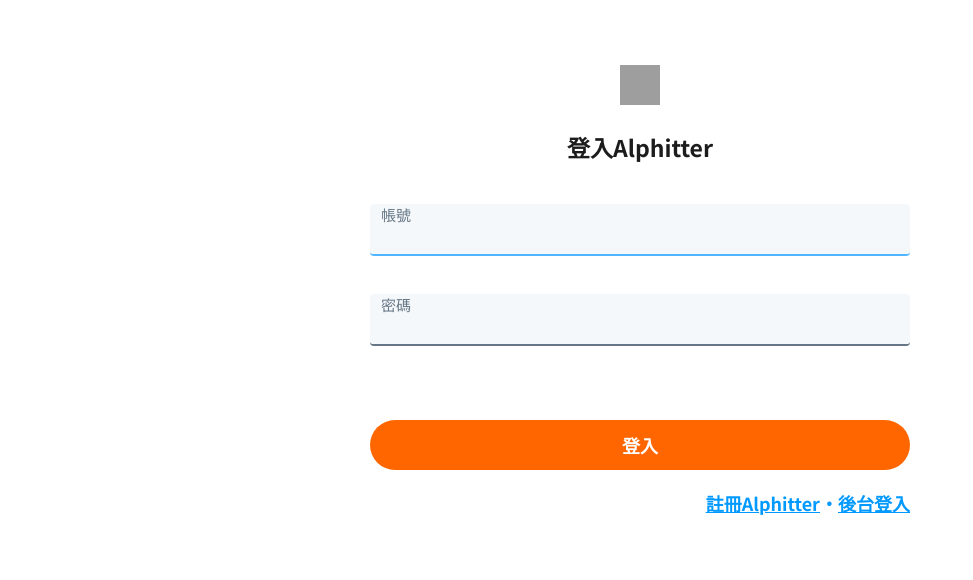
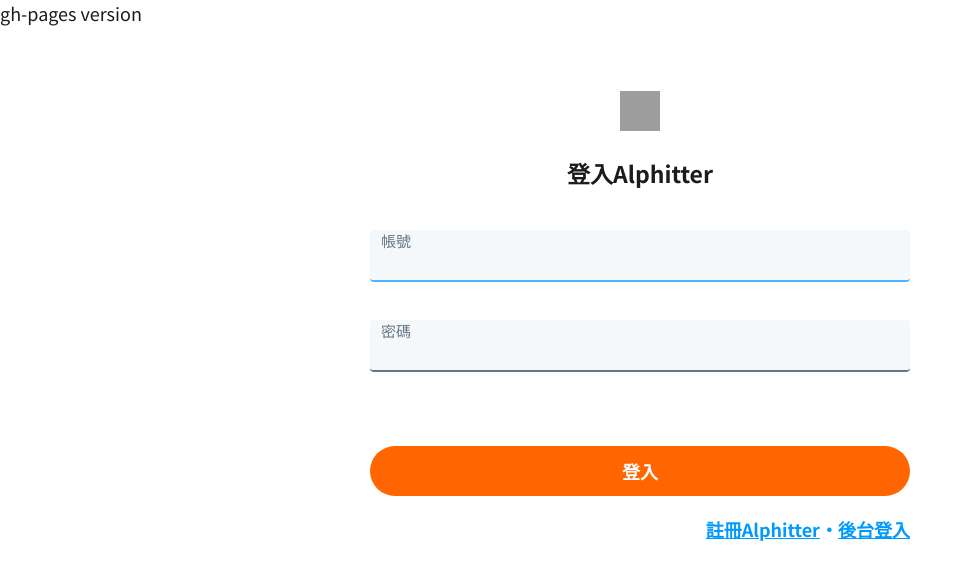
Before and after one commit to sss63232/project-simple-twitter-vue, a Vue app: page /#/login in a window 1280 px wide. Shown: the top 580 px of the page, without its empty margins (0-973 px from the left). Built offline with nearby package versions, Linux system fonts and the light colour scheme; grey boxes are pictures that could not be loaded.

Commit message:
Add gh-pages version in the App.vue file

```diff
--- a/src/App.vue
+++ b/src/App.vue
@@ -1,5 +1,6 @@
 <template>
   <div id="app">
+    gh-pages version
     <router-view />
   </div>
 </template>
```
